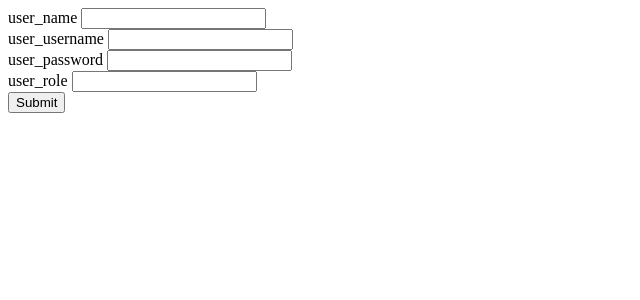
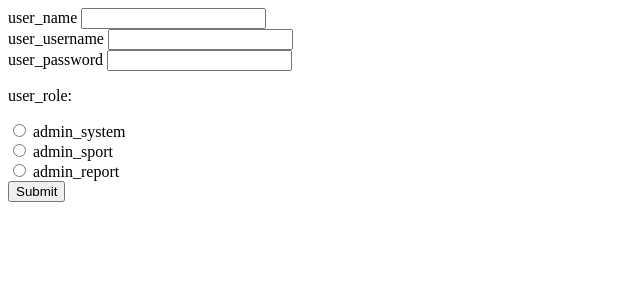
Before and after one commit to Book549/ISRS, a PHP site: page /admin/add/add_admin_system.php in a window 1280 px wide. Shown: the top 300 px of the page, without its empty margins (0-640 px from the left). Run offline with PHP 8.4, Linux system fonts and the light colour scheme; data that the repository does not hold is empty.

Commit message:
add admin sys
 add users in admin dasbord

```diff
--- a/admin/add/add_admin_system.php
+++ b/admin/add/add_admin_system.php
@@ -1,13 +1,18 @@
 <body>
-<form method="post" action="">
+<form method="post" action=" ">
 	<label for="user_name">user_name</label>
 	<input type="text" name="user_name" required><br>
 	<label for="user_username">user_username</label>
 	<input type="text" name="user_username" required><br>
 	<label for="user_password">user_password</label>
 	<input type="text" name="user_password" required><br>
-	<label for="user_role">user_role</label>
-	<input type="text" name="user_role" required><br>
+	<p>user_role:</p>
+	<input type="radio" id="admin_system" name="user_role" value="admin_system" required>
+	<label for="admin_system">admin_system</label><br>
+	<input type="radio" id="admin_sport" name="user_role" value="admin_sport" required>
+	<label for="admin_sport">admin_sport</label><br>
+	<input type="radio" id="admin_report" name="user_role" value="admin_report" required>
+	<label for="admin_report">admin_report</label><br>
 	<input type="submit" name="add_admin"><br>
 </form>
 <?php
@@ -16,18 +21,34 @@
 		$user_username = $_POST['user_username'];
 		$user_password = $_POST['user_password'];
 		$user_role = $_POST['user_role'];
-		$sql_find_add = "SELECT * FROM `users` WHERE `user_name` = '$user_name' AND `user_username` = '$user_username' AND` user_password` = '$user_password' AND `user_role` = '$user_role'";
-		$sql_add_admin = "INSERT INTO `users` (`user_name`, `user_username`, `user_password`, `user_role`) VALUES ('$user_name', '$user_username', '$user_password', '$user_role')";
-		$resuit_add_admin = mysqli_query($conn, $sql_add_admin);
-		if ($resuit_add_admin) {
-			echo "Success";
-
-		}else{
-			echo "Fall";
+		unset($_POST);
+		$sql_find_add = "SELECT * FROM `users` WHERE `user_username` = '$user_username'";
+		$result_find_add_admin = mysqli_query($conn, $sql_find_add);
+		echo mysqli_num_rows($result_find_add_admin);
+		if (mysqli_num_rows($result_find_add_admin) == 0) {
+			$sql_add_admin = "INSERT INTO `users` (`user_name`, `user_username`, `user_password`, `user_role`) VALUES ('$user_name', '$user_username', '$user_password', '$user_role')";
+			$result_add_admin = mysqli_query($conn, $sql_add_admin);
+			if ($result_add_admin) {
+				setcookie("add_admin", "Success", time() + 86400*7, "/");
+				echo "Success";
+			}else{
+				echo "Fall";
+			}
+		}elseif (mysqli_num_rows($result_find_add_admin) > 0) {
+			if ($_COOKIE['add_admin'] == 'Success') {
+				header('Location: '.$_SERVER['REQUEST_URI']);
+				setcookie("add_admin", "", time() - 3600, "/");
+			}else{
+				echo "duplicate user";
+			}
 		}
+		$result_find_add_admin = mysqli_query($conn, $sql_find_add);
+			while ($row_find_admin = mysqli_fetch_assoc($result_find_add_admin)) {
+				foreach ($row_find_admin as $key => $value) {
+					echo "$key => $value<br>";
+				}
+			}
 	}
-
-
 ?>
 
 </body>
--- a/conn.php
+++ b/conn.php
@@ -10,4 +10,5 @@ if ($conn) {
 }
 session_start();
 #error_reporting(E_ERROR | E_PARSE);
+setcookie("add_admin", "", time() + 86400, "/");
 ?>
--- a/index.php
+++ b/index.php
@@ -11,7 +11,7 @@
 	<a href="login.php">login</a><br>
 	<?php
 foreach ($_SESSION as $key => $value) {
-	echo "$key -- $value";
+	echo "$key -- $value<br>";
 }
 	 ?>
 
```
